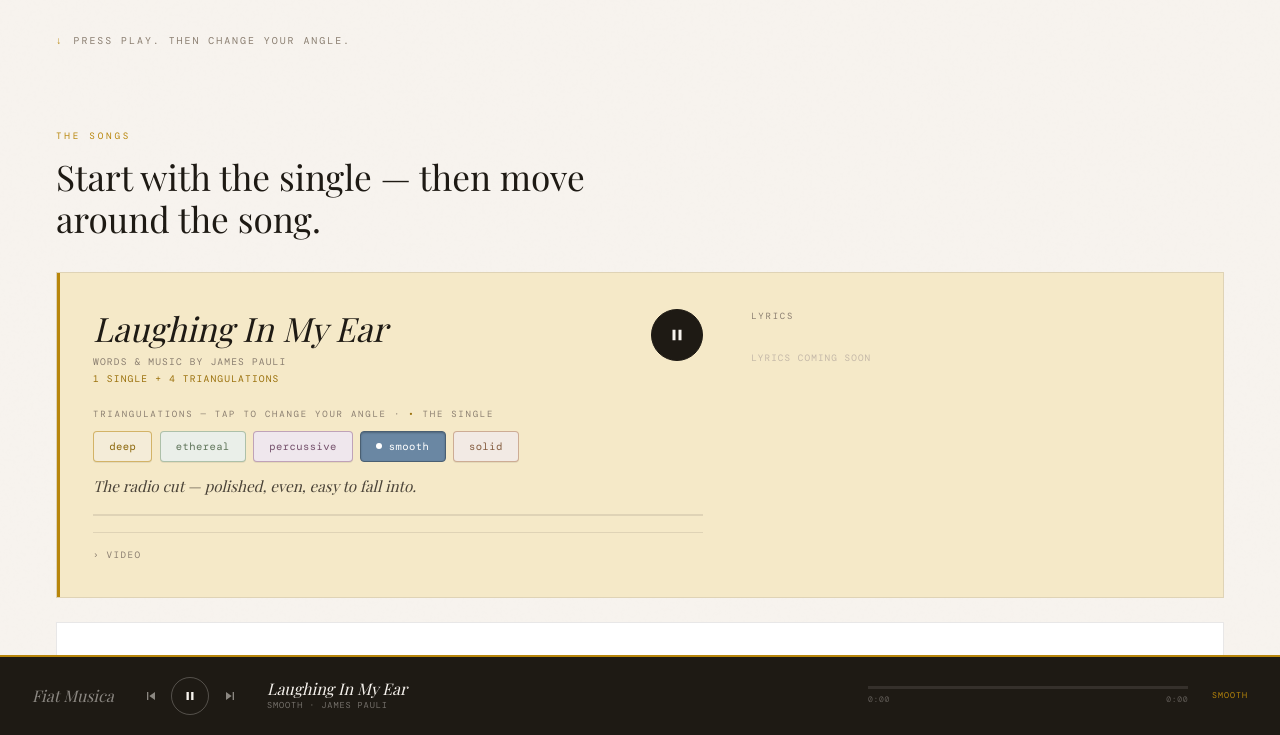
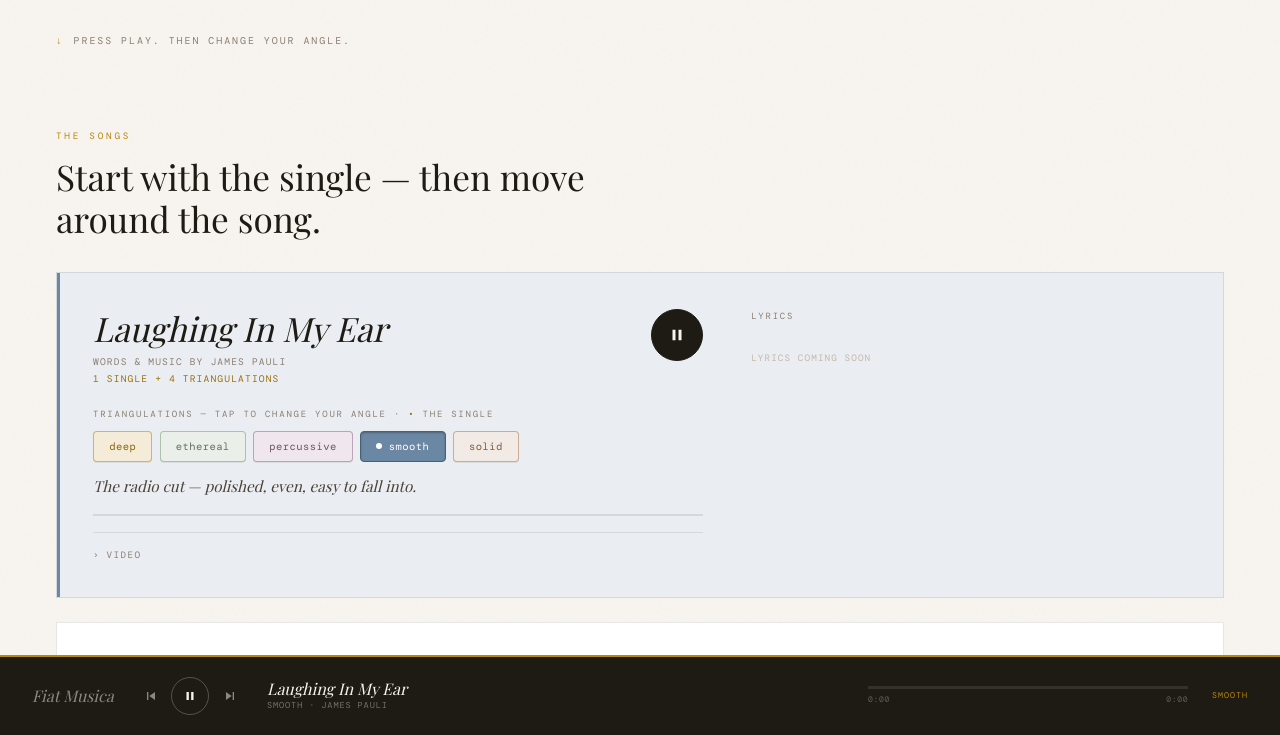
Before and after one commit to Flective/song-time-traveler, a plain HTML site: page index.html in a window 1280 px wide. Both pictures are taken after a click on the button 677 px from the left and 928 px from the top of the page. Shown: the part 593-1328 px from the top of the page. Drawn offline with nearby package versions, Linux system fonts and the light colour scheme; a web font is replaced by a local one.

Commit message:
panel tint matches active rendition

```diff
--- a/index.html
+++ b/index.html
@@ -132,7 +132,11 @@ body::before {
   background: var(--accent); transform: scaleY(0); transform-origin: bottom; transition: transform 0.35s ease;
 }
 .song-card.playing::before { transform: scaleY(1); }
-.song-card.playing { background: var(--accent-pale); }
+.song-card.playing {
+  background: color-mix(in srgb, var(--card-tint, var(--accent)) 14%, var(--bg-elevated));
+  transition: background 0.5s ease;
+}
+.song-card.playing::before { background: var(--card-tint, var(--accent)); }
 
 .song-inner { display: grid; grid-template-columns: 1.4fr 1fr; gap: clamp(1.5rem, 4vw, 3rem); }
 @media (max-width: 760px) { .song-inner { grid-template-columns: 1fr; } }
@@ -609,6 +613,14 @@ function playSong(id, pi = 0) {
 
   const card = document.getElementById(`card-${id}`);
   if (card) {
+    // resolve the rendition's CSS var color to an actual value, then tint the card
+    const probe = document.createElement('span');
+    probe.style.color = tri.color;
+    document.body.appendChild(probe);
+    const resolved = getComputedStyle(probe).color;
+    probe.remove();
+    card.style.setProperty('--card-tint', resolved);
+
     card.classList.add('playing');
     const pb = document.getElementById(`play-${id}`);
     if (pb) pb.innerHTML = svgPause();
```
